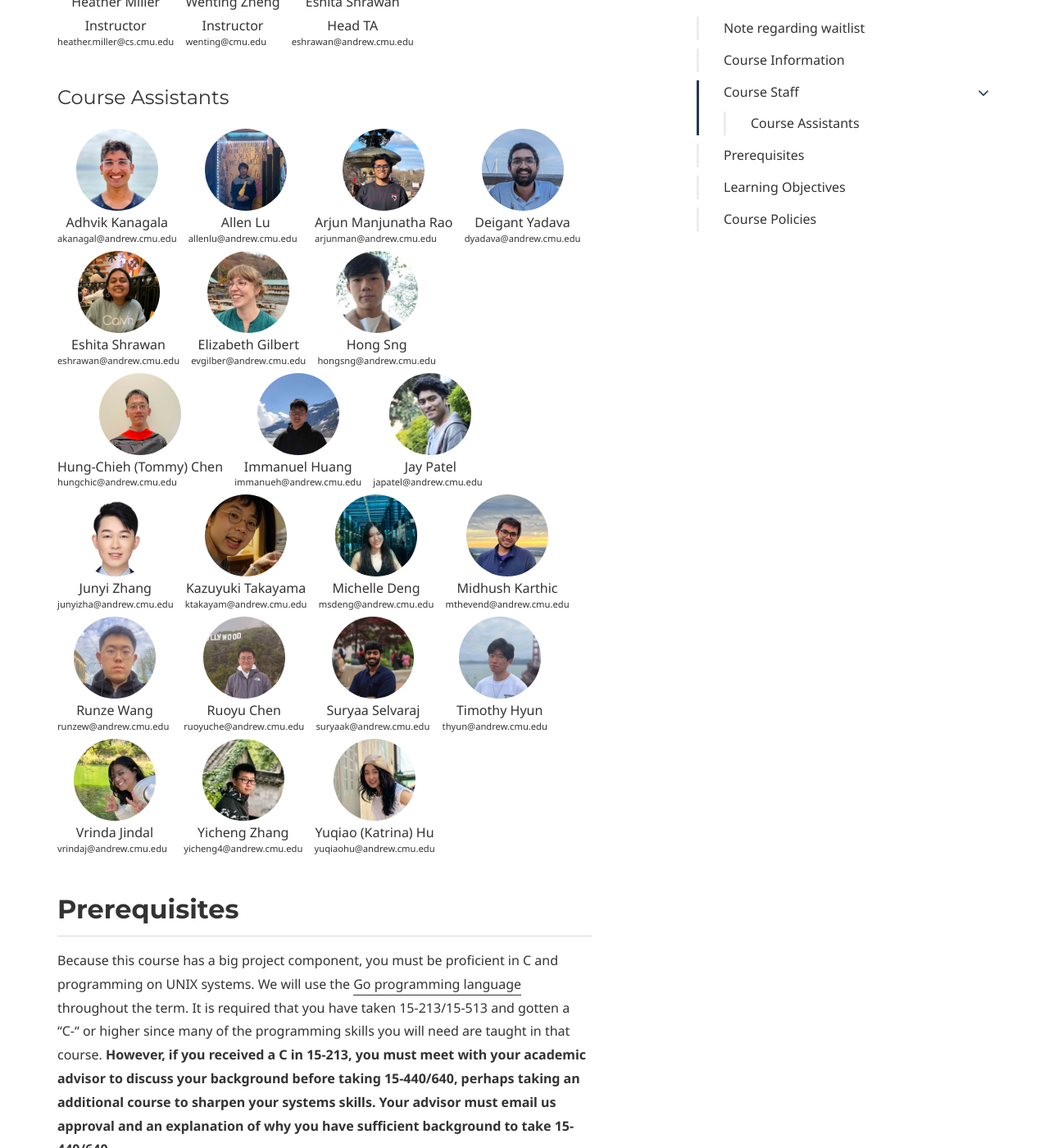
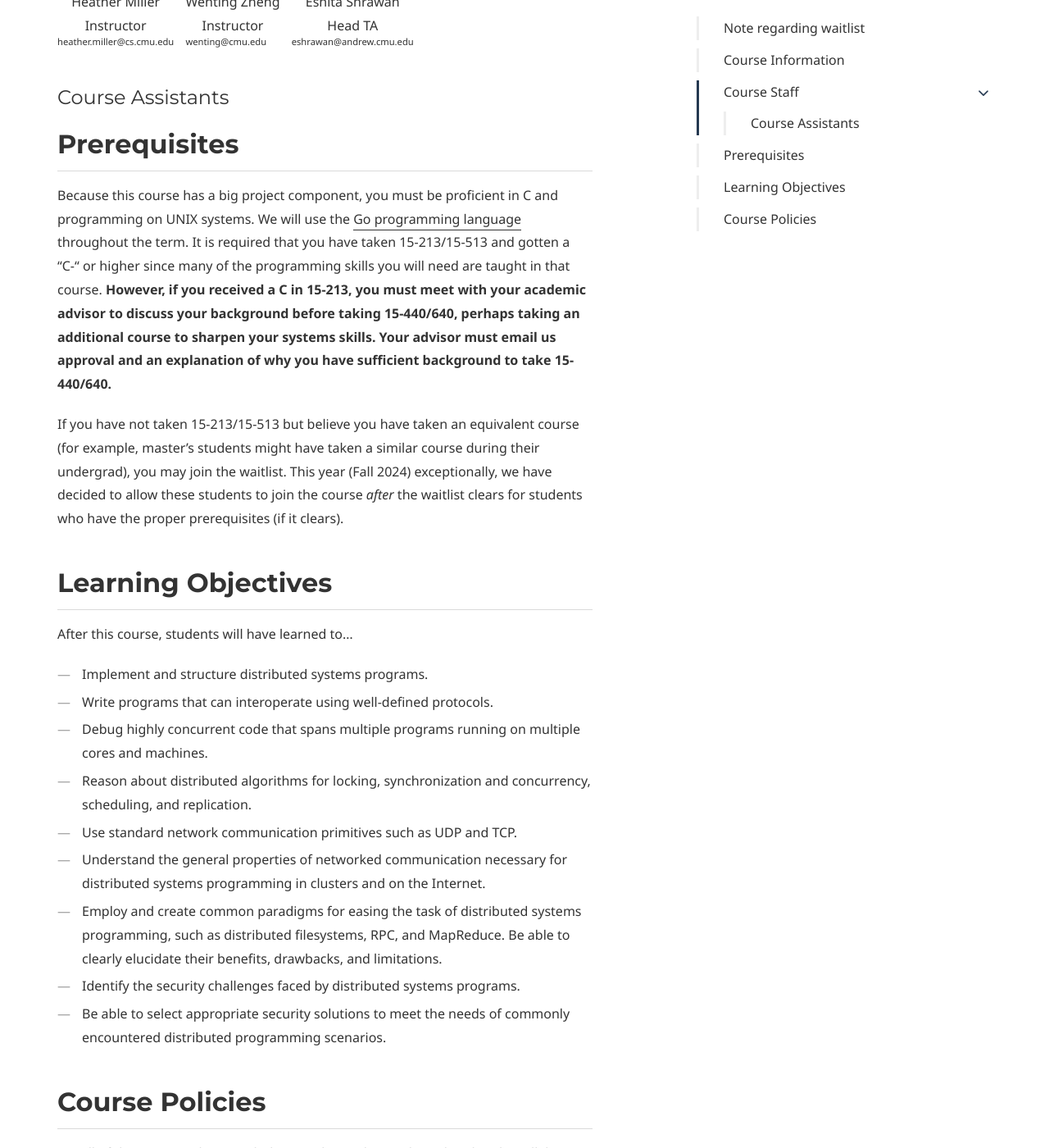
Before and after one commit to 15-440/website, a Jekyll site: the page built from index.md, in a window 1280 px wide and 1400 px high, scrolled down 1784 px. Shown: the whole window at 82% size. Built offline with Jekyll 4.4.1, drawn with Linux system fonts in a browser that asks for light colours; some web fonts are replaced; part of the change alters nothing that is shown.

Commit message:
hide old tas

```diff
--- a/_config.yml
+++ b/_config.yml
@@ -172,87 +172,87 @@ course:
           image: eshita-shrawan.jpg
 
     ta:
-        - name: Adhvik Kanagala
-          email: akanagal@andrew.cmu.edu
-          type: TA
-          image: adhvik-kanagala.jpg
-        - name: Allen Lu
-          email: allenlu@andrew.cmu.edu
-          type: TA
-          image: allen-lu.jpg
-        - name: Arjun Manjunatha Rao
-          email: arjunman@andrew.cmu.edu
-          type: TA
-          image: arjun-rao.jpg
-        - name: Deigant Yadava
-          email: dyadava@andrew.cmu.edu
-          type: TA
-          image: deigant-yadava.jpg
-        - name: Eshita Shrawan
-          email: eshrawan@andrew.cmu.edu
-          type: TA
-          image: eshita-shrawan.jpg
-        - name: Elizabeth Gilbert
-          email: evgilber@andrew.cmu.edu
-          type: TA
-          image: elizabeth-gilbert.jpg
-        - name: Hong Sng
-          email: hongsng@andrew.cmu.edu
-          type: TA
-          image: hong.jpg
-        - name: Hung-Chieh (Tommy) Chen
-          email: hungchic@andrew.cmu.edu
-          type: TA
-          image: tommy-chen.jpg
-        - name: Immanuel Huang
-          email: immanueh@andrew.cmu.edu
-          type: TA
-          image: immanuel-huang.jpg
-        - name: Jay Patel
-          email: japatel@andrew.cmu.edu
-          type: TA
-          image: jay-patel.jpg
-        - name: Junyi Zhang
-          email: junyizha@andrew.cmu.edu
-          type: TA
-          image: junyi-zhang.jpg
-        - name: Kazuyuki Takayama
-          email: ktakayam@andrew.cmu.edu
-          type: TA
-          image: kazuyuki-takayama.jpg
-        - name: Michelle Deng
-          email: msdeng@andrew.cmu.edu
-          type: TA
-          image: michelle-deng.jpg
-        - name: Midhush Karthic
-          email: mthevend@andrew.cmu.edu
-          type: TA
-          image: midhush.jpg
-        - name: Runze Wang
-          email: runzew@andrew.cmu.edu
-          type: TA
-          image: runze-wang.jpg
-        - name: Ruoyu Chen
-          email: ruoyuche@andrew.cmu.edu
-          type: TA
-          image: ruoyu-chen.jpg
-        - name: Suryaa Selvaraj
-          email: suryaak@andrew.cmu.edu
-          type: TA
-          image: suryaa.jpg
-        - name: Timothy Hyun
-          email: thyun@andrew.cmu.edu
-          type: TA
-          image: timothy-hyun.jpg
-        - name: Vrinda Jindal
-          email: vrindaj@andrew.cmu.edu
-          type: TA
-          image: vrinda-jindal.jpg
-        - name: Yicheng Zhang
-          email: yicheng4@andrew.cmu.edu
-          type: TA
-          image: yicheng-zhang.jpg
-        - name: Yuqiao (Katrina) Hu
-          email: yuqiaohu@andrew.cmu.edu
-          type: TA
-          image: yuqian-hu.jpg
+        # - name: Adhvik Kanagala
+        #   email: akanagal@andrew.cmu.edu
+        #   type: TA
+        #   image: adhvik-kanagala.jpg
+        # - name: Allen Lu
+        #   email: allenlu@andrew.cmu.edu
+        #   type: TA
+        #   image: allen-lu.jpg
+        # - name: Arjun Manjunatha Rao
+        #   email: arjunman@andrew.cmu.edu
+        #   type: TA
+        #   image: arjun-rao.jpg
+        # - name: Deigant Yadava
+        #   email: dyadava@andrew.cmu.edu
+        #   type: TA
+        #   image: deigant-yadava.jpg
+        # - name: Eshita Shrawan
+        #   email: eshrawan@andrew.cmu.edu
+        #   type: TA
+        #   image: eshita-shrawan.jpg
+        # - name: Elizabeth Gilbert
+        #   email: evgilber@andrew.cmu.edu
+        #   type: TA
+        #   image: elizabeth-gilbert.jpg
+        # - name: Hong Sng
+        #   email: hongsng@andrew.cmu.edu
+        #   type: TA
+        #   image: hong.jpg
+        # - name: Hung-Chieh (Tommy) Chen
+        #   email: hungchic@andrew.cmu.edu
+        #   type: TA
+        #   image: tommy-chen.jpg
+        # - name: Immanuel Huang
+        #   email: immanueh@andrew.cmu.edu
+        #   type: TA
+        #   image: immanuel-huang.jpg
+        # - name: Jay Patel
+        #   email: japatel@andrew.cmu.edu
+        #   type: TA
+        #   image: jay-patel.jpg
+        # - name: Junyi Zhang
+        #   email: junyizha@andrew.cmu.edu
+        #   type: TA
+        #   image: junyi-zhang.jpg
+        # - name: Kazuyuki Takayama
+        #   email: ktakayam@andrew.cmu.edu
+        #   type: TA
+        #   image: kazuyuki-takayama.jpg
+        # - name: Michelle Deng
+        #   email: msdeng@andrew.cmu.edu
+        #   type: TA
+        #   image: michelle-deng.jpg
+        # - name: Midhush Karthic
+        #   email: mthevend@andrew.cmu.edu
+        #   type: TA
+        #   image: midhush.jpg
+        # - name: Runze Wang
+        #   email: runzew@andrew.cmu.edu
+        #   type: TA
+        #   image: runze-wang.jpg
+        # - name: Ruoyu Chen
+        #   email: ruoyuche@andrew.cmu.edu
+        #   type: TA
+        #   image: ruoyu-chen.jpg
+        # - name: Suryaa Selvaraj
+        #   email: suryaak@andrew.cmu.edu
+        #   type: TA
+        #   image: suryaa.jpg
+        # - name: Timothy Hyun
+        #   email: thyun@andrew.cmu.edu
+        #   type: TA
+        #   image: timothy-hyun.jpg
+        # - name: Vrinda Jindal
+        #   email: vrindaj@andrew.cmu.edu
+        #   type: TA
+        #   image: vrinda-jindal.jpg
+        # - name: Yicheng Zhang
+        #   email: yicheng4@andrew.cmu.edu
+        #   type: TA
+        #   image: yicheng-zhang.jpg
+        # - name: Yuqiao (Katrina) Hu
+        #   email: yuqiaohu@andrew.cmu.edu
+        #   type: TA
+        #   image: yuqian-hu.jpg
```
